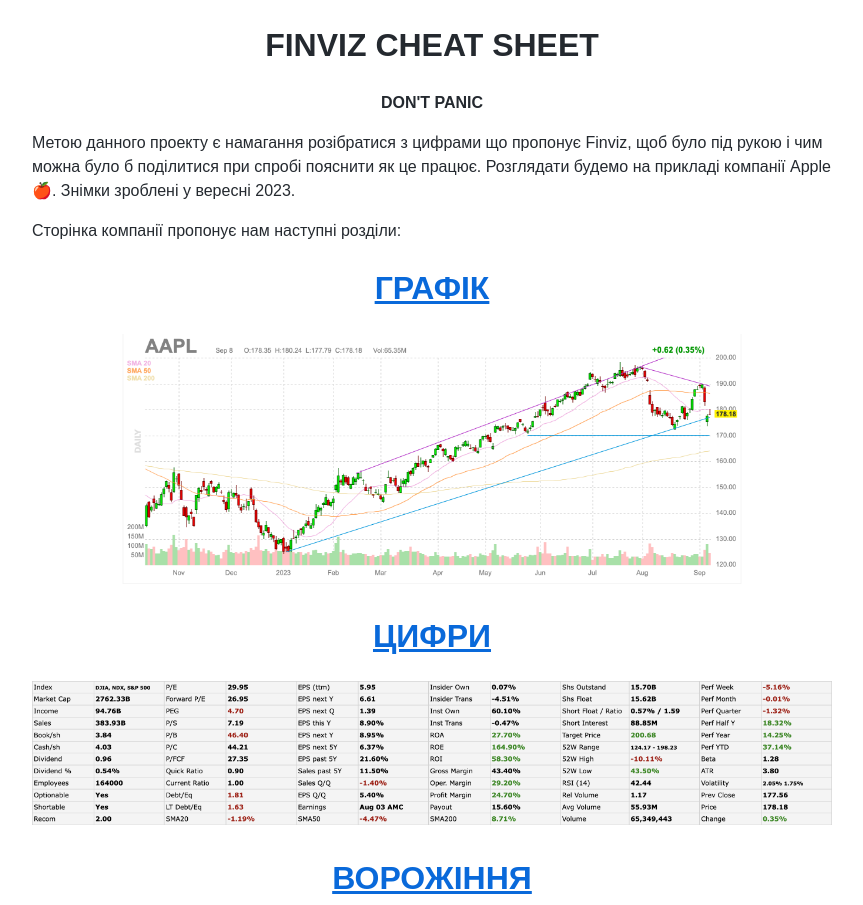
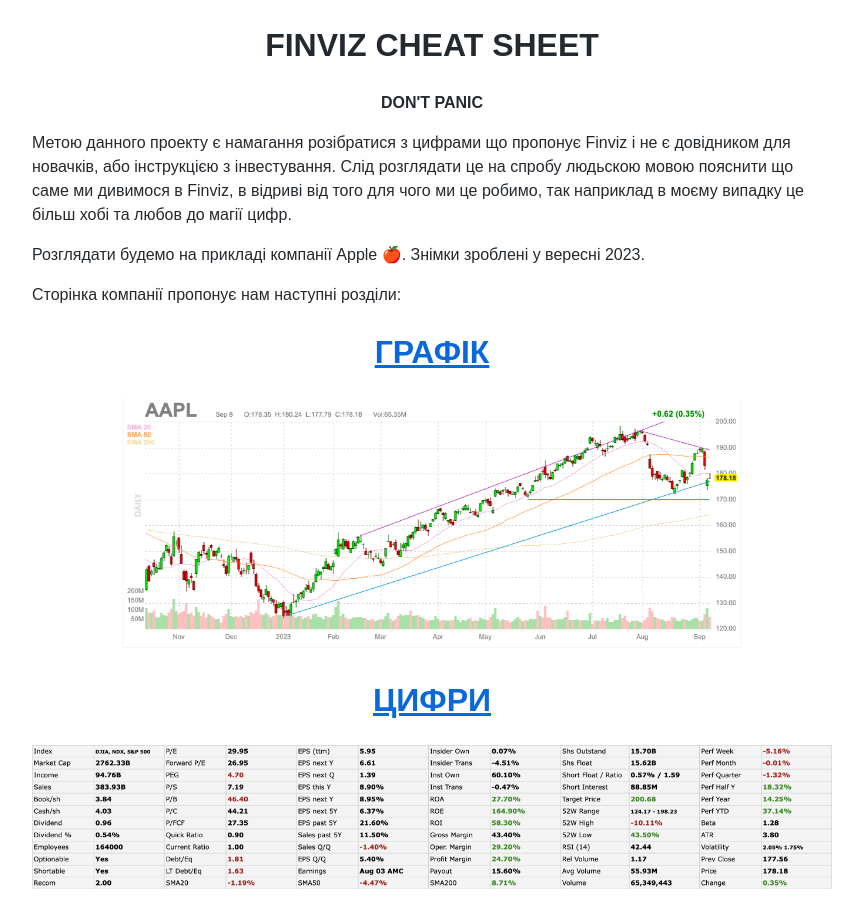
Before and after one commit to mac2000/finviz, a plain HTML site: page index.html in a window 1280 px wide. Shown: the top 905 px of the page, without its empty margins (208-1071 px from the left). Drawn offline with Linux system fonts and the light colour scheme.

Commit message:
introfix

```diff
--- a/index.html
+++ b/index.html
@@ -9,7 +9,8 @@
   <body>
     <h1>Finviz Cheat Sheet</h1>
     <p style="text-align: center"><b>DON'T PANIC</b></p>
-    <p>Метою данного проекту є намагання розібратися з цифрами що пропонує Finviz, щоб було під рукою і чим можна було б поділитися при спробі пояснити як це працює. Розглядати будемо на прикладі компанії Apple 🍎. Знімки зроблені у вересні 2023.</p>
+    <p>Метою данного проекту є намагання розібратися з цифрами що пропонує Finviz і не є довідником для новачків, або інструкцією з інвестування. Слід розглядати це на спробу людьскою мовою пояснити що саме ми дивимося в Finviz, в відриві від того для чого ми це робимо, так наприклад в моєму випадку це більш хобі та любов до магії цифр.</p>
+    <p>Розглядати будемо на прикладі компанії Apple 🍎. Знімки зроблені у вересні 2023.</p>
 
     <p>Сторінка компанії пропонує нам наступні розділи:</p>
 
```
